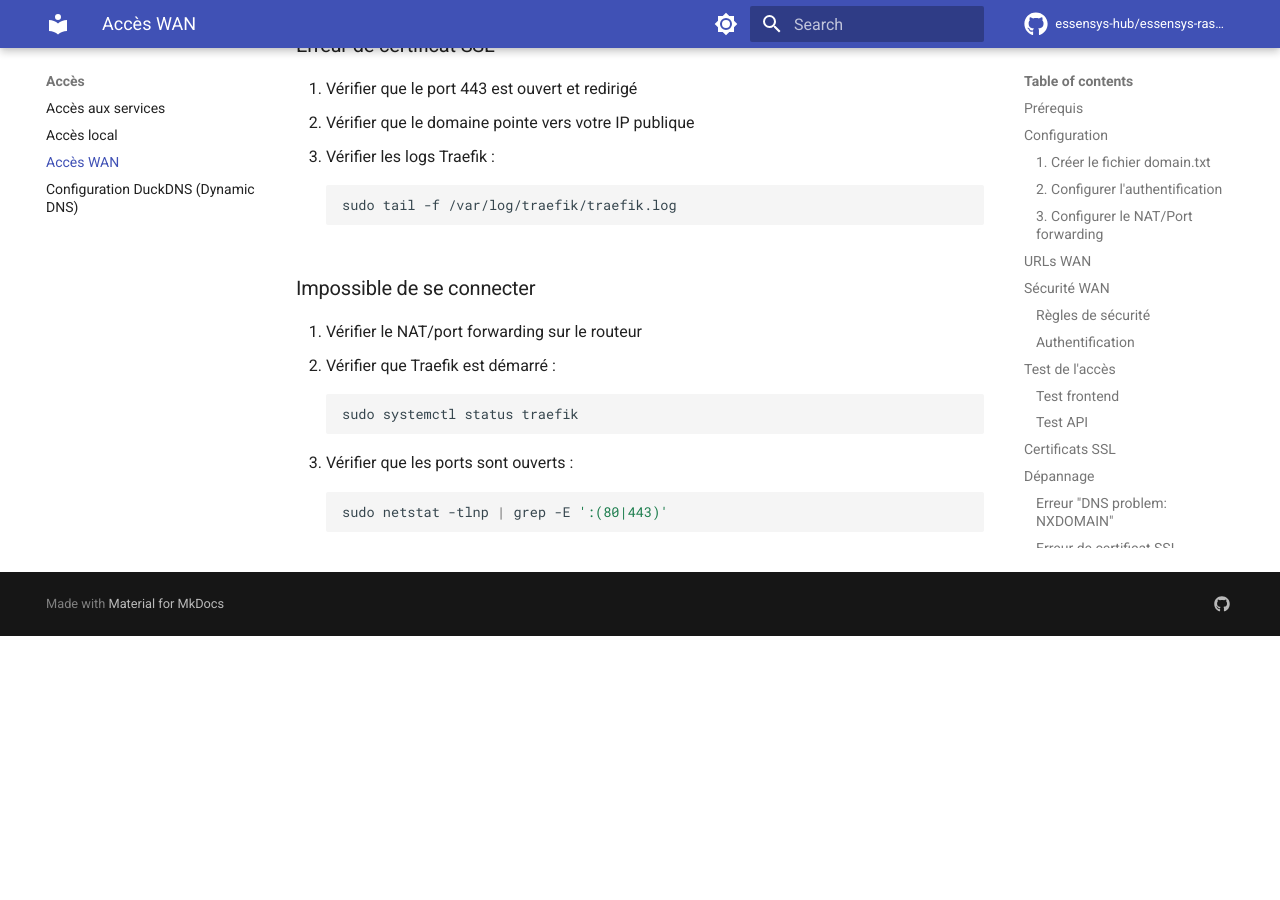
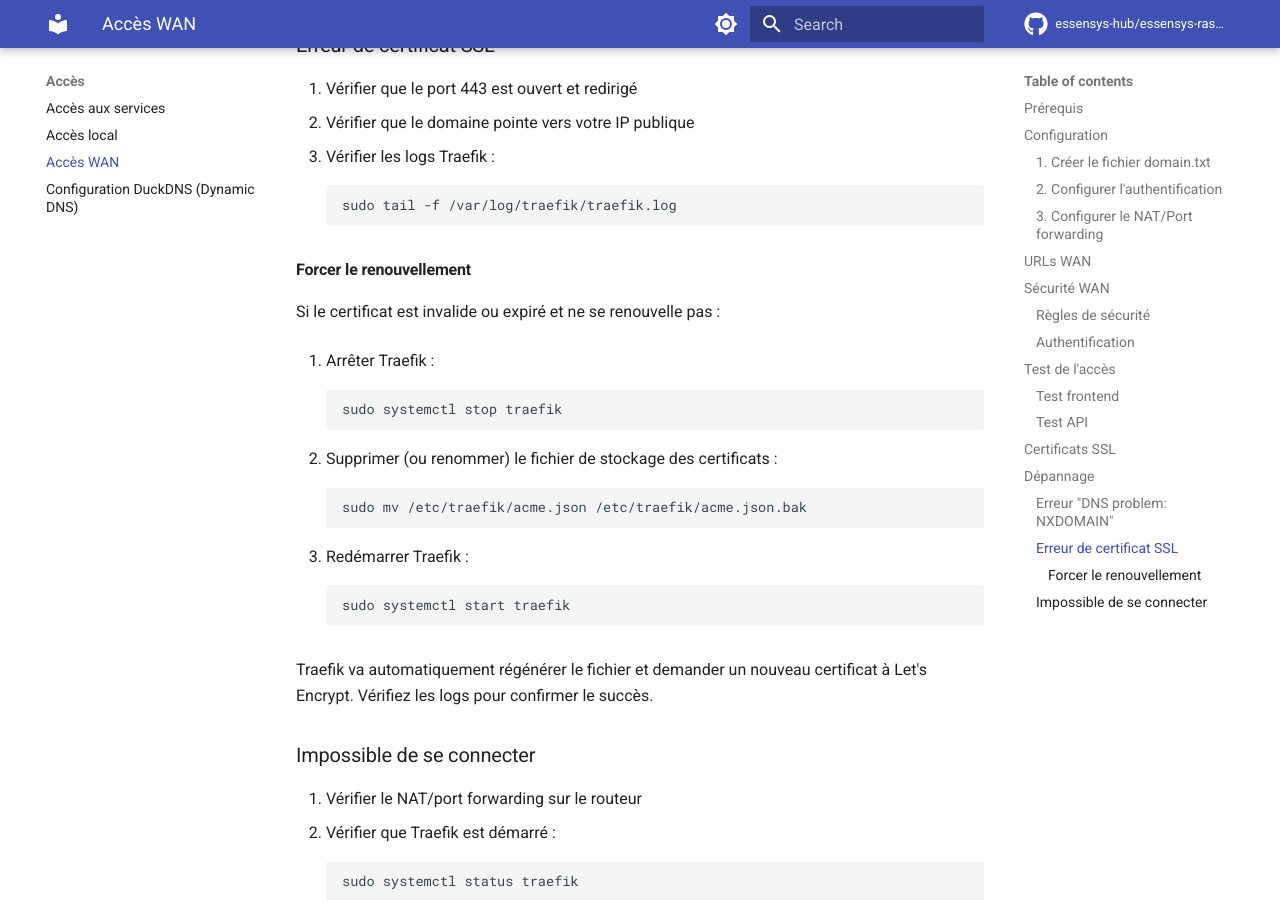
Before and after one commit to essensys-hub/essensys-raspberry-install, an MkDocs documentation site: the page built from docs/acces/wan.md, in a window 1280 px wide and 900 px high, scrolled down 2634 px. Built offline with MkDocs 1.6.1 and Material for MkDocs 9.7.7, drawn with Linux system fonts in a browser that asks for light colours; comment, search, counter and statistics services are not loaded; the version menu is left out; before the commit the page ends 3270 px from its top, so only the background shows below that.

Commit message:
Docs: Add SSL certificate force renewal instructions

````diff
--- a/docs/acces/wan.md
+++ b/docs/acces/wan.md
@@ -111,6 +111,26 @@ dig essensys.acme.com
 sudo tail -f /var/log/traefik/traefik.log
 ```
 
+#### Forcer le renouvellement
+Si le certificat est invalide ou expiré et ne se renouvelle pas :
+
+1. Arrêter Traefik :
+```bash
+sudo systemctl stop traefik
+```
+
+2. Supprimer (ou renommer) le fichier de stockage des certificats :
+```bash
+sudo mv /etc/traefik/acme.json /etc/traefik/acme.json.bak
+```
+
+3. Redémarrer Traefik :
+```bash
+sudo systemctl start traefik
+```
+
+Traefik va automatiquement régénérer le fichier et demander un nouveau certificat à Let's Encrypt. Vérifiez les logs pour confirmer le succès.
+
 ### Impossible de se connecter
 
 1. Vérifier le NAT/port forwarding sur le routeur
````
